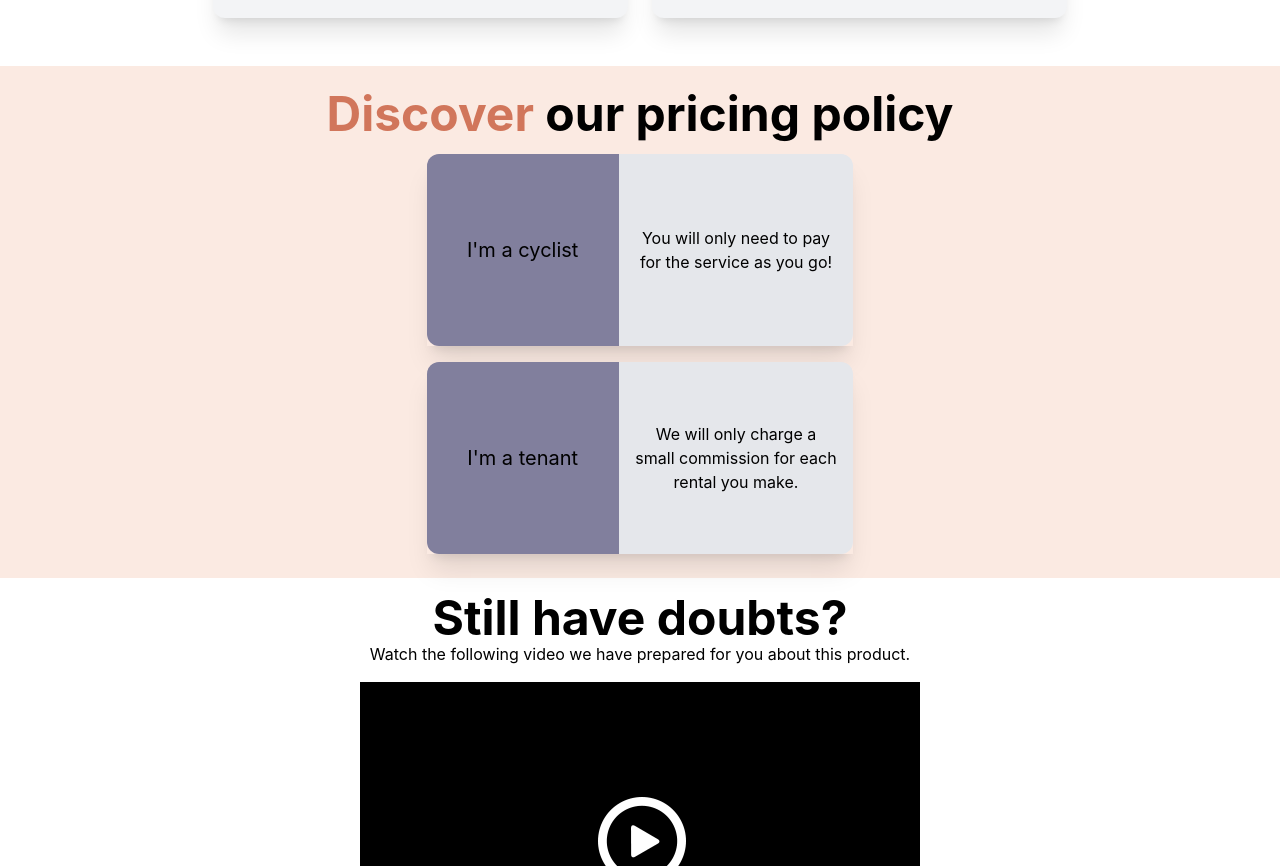
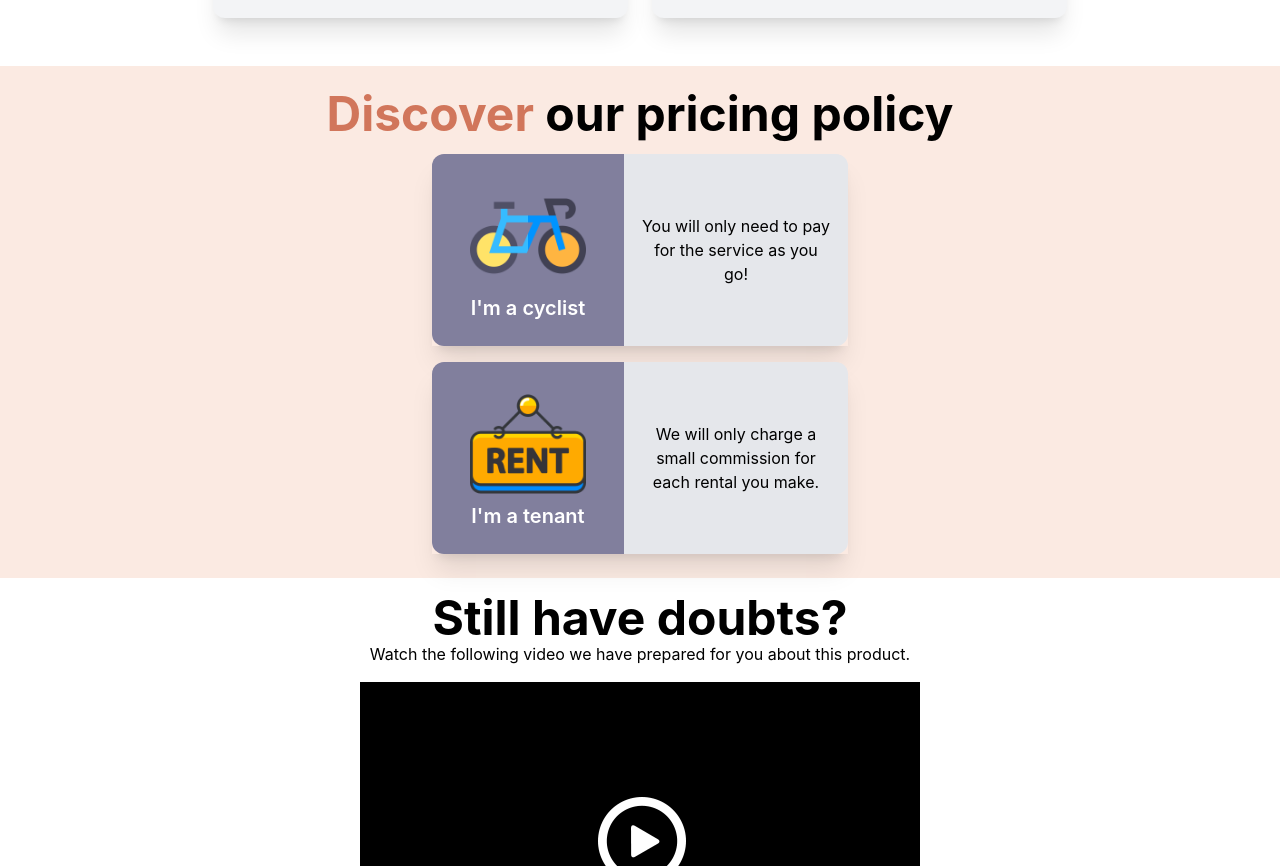
Before and after one commit to Navi-Buddy/lead-your-way-landing, a website built with Vite: page index.html in a window 1280 px wide. Shown: the part 2426-3292 px from the top of the page. Built offline with nearby package versions, Linux system fonts and the light colour scheme.

Commit message:
feat: add images at pricing types

```diff
--- a/index.html
+++ b/index.html
@@ -221,29 +221,27 @@
         </div>
       </section>
 
-      <section id="pricing" class="text-center py-6 bg-secondary">
+      <section id="pricing" class="text-center px-4 py-6 bg-secondary">
         <h2 class="text-5xl font-bold">
           <span class="text-primary">Discover</span> our pricing policy
         </h2>
         <div class="flex flex-col items-center gap-4 mt-4">
           <div class="md:w-1/2 lg:w-1/3 grid grid-cols-[auto_1fr] shadow-xl">
-            <div
-              class="flex justify-center items-center bg-tertiary w-40 md:w-48 h-40 md:h-48 rounded-l-xl">
-              <h3 class="text-xl">I'm a cyclist</h3>
+            <div class="flex flex-col justify-center items-center bg-tertiary w-40 md:w-48 h-40 md:h-48 rounded-l-xl">
+              <img class="w-3/5" src="/bicicleta.png" alt="Cyclist icon">
+              <h3 class="text-xl font-semibold text-white">I'm a cyclist</h3>
             </div>
-            <div
-              class="flex justify-center items-center bg-gray-200 rounded-r-xl px-4">
+            <div class="flex justify-center items-center bg-gray-200 rounded-r-xl px-4">
               <p>You will only need to pay for the service as you go!</p>
             </div>
           </div>
 
           <div class="md:w-1/2 lg:w-1/3 grid grid-cols-[auto_1fr] shadow-xl">
-            <div
-              class="flex justify-center items-center bg-tertiary w-40 md:w-48 h-40 md:h-48 rounded-l-xl">
-              <h3 class="text-xl">I'm a tenant</h3>
+            <div class="flex flex-col justify-center items-center bg-tertiary w-40 md:w-48 h-40 md:h-48 rounded-l-xl">
+              <img class="w-3/5" src="/renta.png" alt="Rent icon">
+              <h3 class="text-xl font-semibold text-white">I'm a tenant</h3>
             </div>
-            <div
-              class="flex justify-center items-center bg-gray-200 rounded-r-xl px-4">
+            <div class="flex justify-center items-center bg-gray-200 rounded-r-xl px-4">
               <p>
                 We will only charge a small commission for each rental you make.
               </p>
```
Also changed, not shown: public/bicicleta.png (added), public/renta.png (added).
